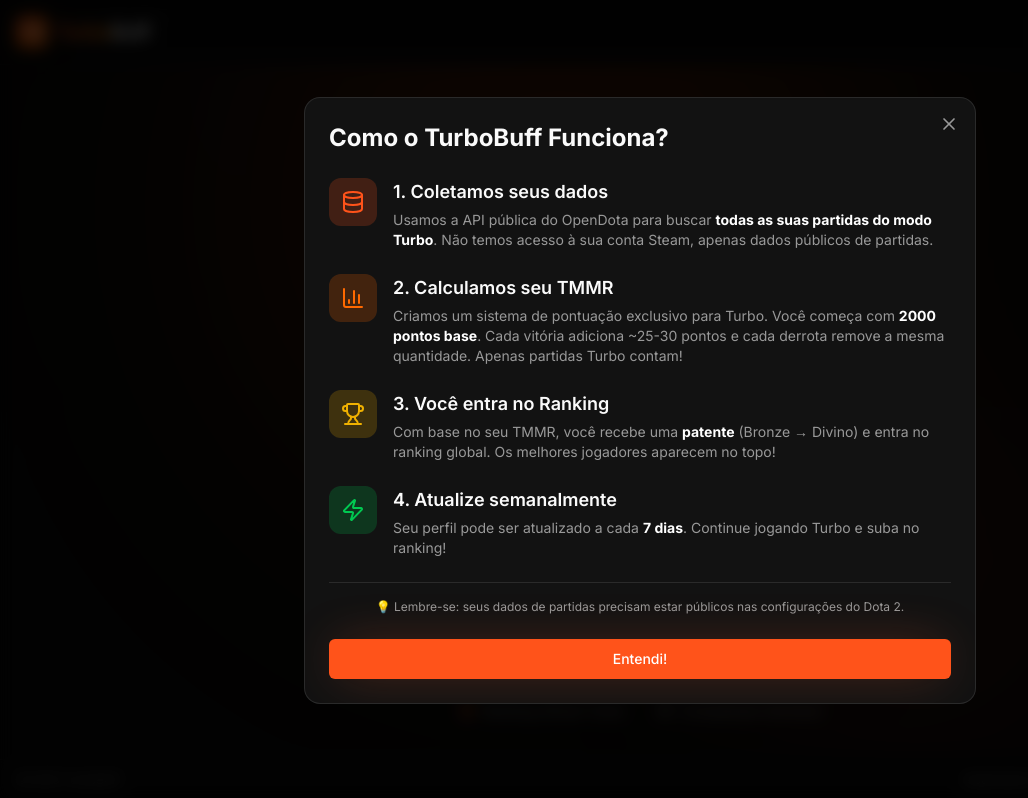
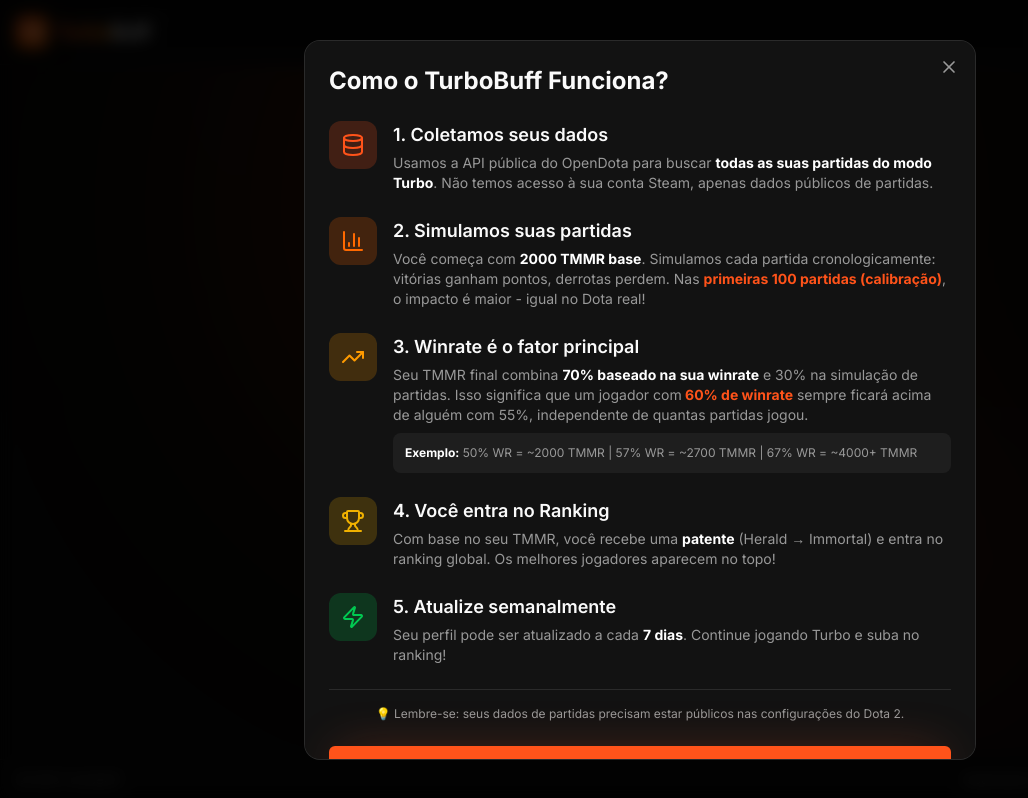
Before and after one commit to laaridev/dota2turbo-mmr, a Next.js app: page / in a window 1280 px wide. Both pictures are taken after a click on the button "Como funciona". Shown: the whole page, without its empty margins (0-1028 px from the left). Built offline with nearby package versions, Linux system fonts and the light colour scheme.

Commit message:
docs: update how it works modal with accurate TMMR calculation explanation

```diff
--- a/components/how-it-works-modal.tsx
+++ b/components/how-it-works-modal.tsx
@@ -1,6 +1,6 @@
 'use client';
 
-import { X, Database, Zap, Trophy, BarChart3 } from 'lucide-react';
+import { X, Database, Zap, Trophy, BarChart3, TrendingUp } from 'lucide-react';
 import { Button } from '@/components/ui/button';
 
 interface HowItWorksModalProps {
@@ -47,36 +47,56 @@
                             <BarChart3 className="h-6 w-6 text-orange-500" />
                         </div>
                         <div>
-                            <h3 className="font-semibold text-lg mb-1">2. Calculamos seu TMMR</h3>
+                            <h3 className="font-semibold text-lg mb-1">2. Simulamos suas partidas</h3>
                             <p className="text-muted-foreground text-sm">
-                                Criamos um sistema de pontuação exclusivo para Turbo. Você começa com <strong className="text-white">2000 pontos base</strong>.
-                                Cada vitória adiciona ~25-30 pontos e cada derrota remove a mesma quantidade.
-                                Apenas partidas Turbo contam!
+                                Você começa com <strong className="text-white">2000 TMMR base</strong>.
+                                Simulamos cada partida cronologicamente: vitórias ganham pontos, derrotas perdem.
+                                Nas <strong className="text-primary">primeiras 100 partidas (calibração)</strong>,
+                                o impacto é maior - igual no Dota real!
                             </p>
                         </div>
                     </div>
 
-                    {/* Step 3 */}
+                    {/* Step 3 - NEW */}
+                    <div className="flex gap-4">
+                        <div className="flex-shrink-0 w-12 h-12 rounded-xl bg-amber-500/20 flex items-center justify-center">
+                            <TrendingUp className="h-6 w-6 text-amber-500" />
+                        </div>
+                        <div>
+                            <h3 className="font-semibold text-lg mb-1">3. Winrate é o fator principal</h3>
+                            <p className="text-muted-foreground text-sm">
+                                Seu TMMR final combina <strong className="text-white">70% baseado na sua winrate</strong> e
+                                30% na simulação de partidas. Isso significa que um jogador com
+                                <strong className="text-primary"> 60% de winrate</strong> sempre ficará acima de alguém com 55%,
+                                independente de quantas partidas jogou.
+                            </p>
+                            <div className="mt-2 p-3 bg-white/5 rounded-lg text-xs text-muted-foreground">
+                                <strong className="text-white">Exemplo:</strong> 50% WR = ~2000 TMMR | 57% WR = ~2700 TMMR | 67% WR = ~4000+ TMMR
+                            </div>
+                        </div>
+                    </div>
+
+                    {/* Step 4 */}
                     <div className="flex gap-4">
                         <div className="flex-shrink-0 w-12 h-12 rounded-xl bg-yellow-500/20 flex items-center justify-center">
                             <Trophy className="h-6 w-6 text-yellow-500" />
                         </div>
                         <div>
-                            <h3 className="font-semibold text-lg mb-1">3. Você entra no Ranking</h3>
+                            <h3 className="font-semibold text-lg mb-1">4. Você entra no Ranking</h3>
                             <p className="text-muted-foreground text-sm">
-                                Com base no seu TMMR, você recebe uma <strong className="text-white">patente</strong> (Bronze → Divino)
+                                Com base no seu TMMR, você recebe uma <strong className="text-white">patente</strong> (Herald → Immortal)
                                 e entra no ranking global. Os melhores jogadores aparecem no topo!
                             </p>
                         </div>
                     </div>
 
-                    {/* Step 4 */}
+                    {/* Step 5 */}
                     <div className="flex gap-4">
                         <div className="flex-shrink-0 w-12 h-12 rounded-xl bg-green-500/20 flex items-center justify-center">
                             <Zap className="h-6 w-6 text-green-500" />
                         </div>
                         <div>
-                            <h3 className="font-semibold text-lg mb-1">4. Atualize semanalmente</h3>
+                            <h3 className="font-semibold text-lg mb-1">5. Atualize semanalmente</h3>
                             <p className="text-muted-foreground text-sm">
                                 Seu perfil pode ser atualizado a cada <strong className="text-white">7 dias</strong>.
                                 Continue jogando Turbo e suba no ranking!
```
